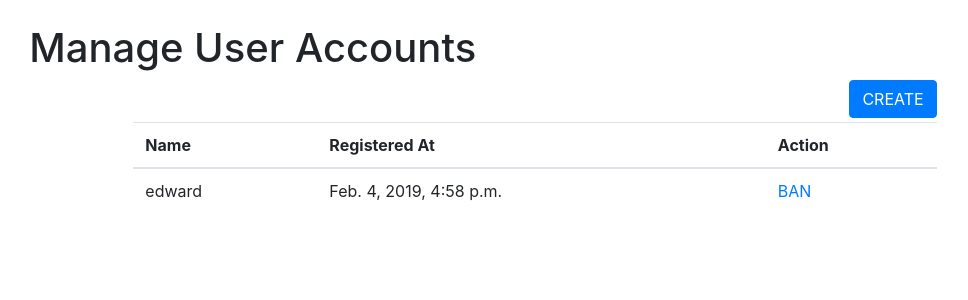
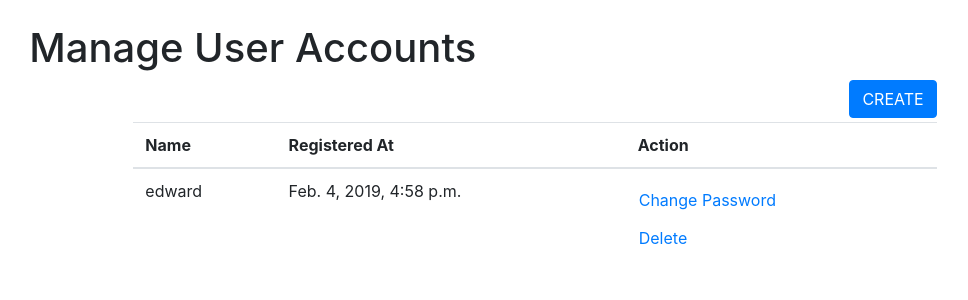
Before and after one commit to drawabc/SASDCMS, a Django app: page /manage/ in a window 1280 px wide. Shown: the part 56-356 px from the top of the page, without its empty margins (105-1073 px from the left). Run offline with Django 3.2, Linux system fonts and the light colour scheme; a user stored in the database is signed in; data comes from the database, SQL or seed files in the repository; some libraries are stand-ins or nearby versions.

Commit message:
add cp and delete at manage

```diff
--- a/CMSApp/template/CMSApp/manage_dashboard.html
+++ b/CMSApp/template/CMSApp/manage_dashboard.html
@@ -30,8 +30,9 @@
                         <tr>
                             <td>{{ u.username }}</td>
                             <td>{{ u.date_joined }}</td>
-                            <td>
-                                <a href="#">BAN</a> <br>
+                            <td align="left">
+                                <a class="btn btn-default text-primary ml-0 pl-0"href="#">Change Password</a> <br>
+                                <a class="btn btn-default text-primary ml-0 pl-0" href="#">Delete</a>
                             </td>
                         </tr>
                         {% endif %}
```
